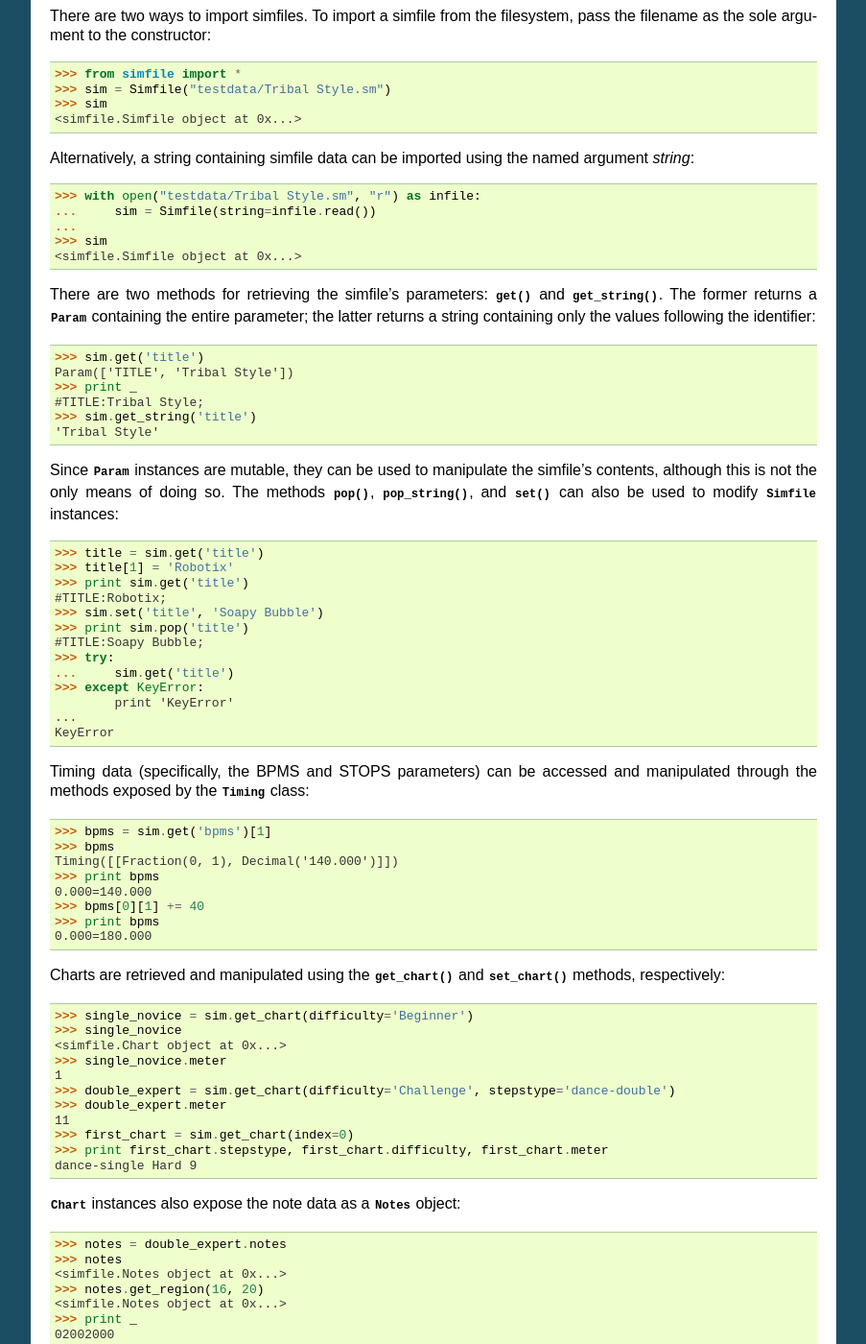
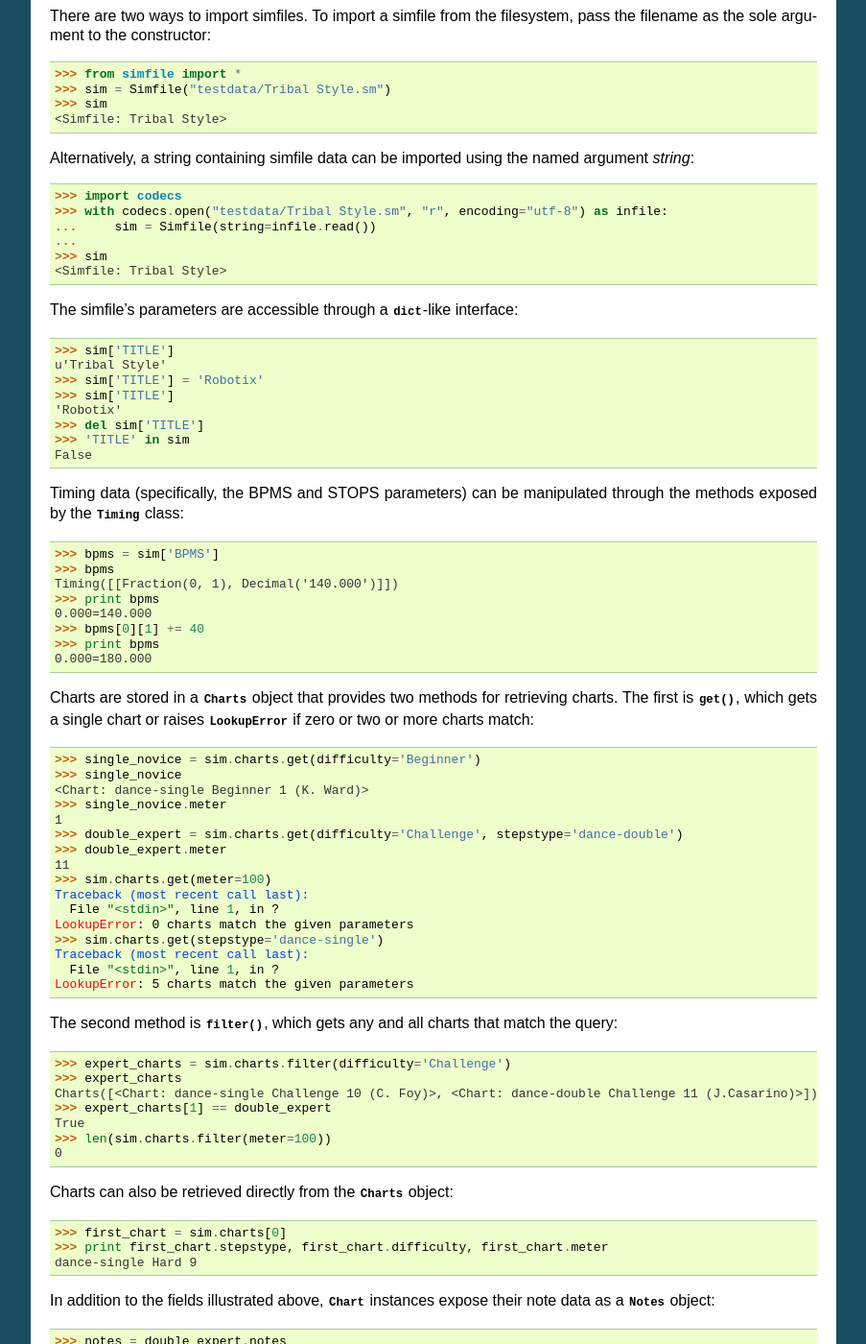
Before and after one commit to garcia/simfile, a Sphinx documentation site: the page built from docs/source/simfile.rst, in a window 1280 px wide and 1400 px high, scrolled down 369 px. Shown: the whole window at 96% size, without its empty margins (198-1101 px from the left). Built offline with Sphinx 7.4.7, drawn with Linux system fonts in a browser that asks for light colours; some of the changed text lies outside the part shown.

Commit message:
Updated docs and added tests for code snippets

```diff
--- a/docs/source/conf.py
+++ b/docs/source/conf.py
@@ -29,7 +29,7 @@ import simfile
 
 # Add any Sphinx extension module names here, as strings. They can be extensions
 # coming with Sphinx (named 'sphinx.ext.*') or your custom ones.
-extensions = ['sphinx.ext.autodoc']
+extensions = ['sphinx.ext.autodoc', 'sphinx.ext.doctest']
 
 # Add any paths that contain templates here, relative to this directory.
 templates_path = ['_templates']
--- a/docs/source/simfile.rst
+++ b/docs/source/simfile.rst
@@ -7,54 +7,54 @@ Members
 -------
 
 .. automodule:: simfile
-   :members:
+   :members: decimal_to_192nd, decimal_from_192nd, Notes, Chart, Charts, Timing, Simfile
 
 Basic usage
 -----------
+
+.. testsetup:: *
+
+    from os import chdir
+    from simfile import *
+    chdir("..")
+    sim = Simfile("testdata/Tribal Style.sm")
 
 There are two ways to import simfiles. To import a simfile from the filesystem, pass the filename as the sole argument to the constructor::
 
     >>> from simfile import *
     >>> sim = Simfile("testdata/Tribal Style.sm")
     >>> sim
-    <simfile.Simfile object at 0x...>
+    <Simfile: Tribal Style>
 
-Alternatively, a string containing simfile data can be imported using the named argument `string`::
+Alternatively, a string containing simfile data can be imported using the named argument `string`:
 
-    >>> with open("testdata/Tribal Style.sm", "r") as infile:
+.. doctest::
+
+    >>> import codecs
+    >>> with codecs.open("testdata/Tribal Style.sm", "r", encoding="utf-8") as infile:
     ...     sim = Simfile(string=infile.read())
     ...
     >>> sim
-    <simfile.Simfile object at 0x...>
+    <Simfile: Tribal Style>
 
-There are two methods for retrieving the simfile's parameters: :meth:`~Simfile.get` and :meth:`~Simfile.get_string`. The former returns a :class:`Param` containing the entire parameter; the latter returns a string containing only the values following the identifier::
+The simfile's parameters are accessible through a :py:class:`dict`-like interface:
 
-    >>> sim.get('title')
-    Param(['TITLE', 'Tribal Style'])
-    >>> print _
-    #TITLE:Tribal Style;
-    >>> sim.get_string('title')
-    'Tribal Style'
+.. doctest::
 
-Since :class:`Param` instances are mutable, they can be used to manipulate the simfile's contents, although this is not the only means of doing so. The methods :meth:`~Simfile.pop`, :meth:`~Simfile.pop_string`, and :meth:`~Simfile.set` can also be used to modify :class:`Simfile` instances::
+    >>> sim['TITLE']
+    u'Tribal Style'
+    >>> sim['TITLE'] = 'Robotix'
+    >>> sim['TITLE']
+    'Robotix'
+    >>> del sim['TITLE']
+    >>> 'TITLE' in sim
+    False
 
-    >>> title = sim.get('title')
-    >>> title[1] = 'Robotix'
-    >>> print sim.get('title')
-    #TITLE:Robotix;
-    >>> sim.set('title', 'Soapy Bubble')
-    >>> print sim.pop('title')
-    #TITLE:Soapy Bubble;
-    >>> try:
-    ...     sim.get('title')
-    >>> except KeyError:
-            print 'KeyError'
-    ...
-    KeyError
+Timing data (specifically, the BPMS and STOPS parameters) can be manipulated through the methods exposed by the :class:`Timing` class:
 
-Timing data (specifically, the BPMS and STOPS parameters) can be accessed and manipulated through the methods exposed by the :class:`Timing` class::
+.. doctest::
 
-    >>> bpms = sim.get('bpms')[1]
+    >>> bpms = sim['BPMS']
     >>> bpms
     Timing([[Fraction(0, 1), Decimal('140.000')]])
     >>> print bpms
@@ -63,27 +63,56 @@ Timing data (specifically, the BPMS and STOPS parameters) can be accessed and ma
     >>> print bpms
     0.000=180.000
 
-Charts are retrieved and manipulated using the :meth:`~Simfile.get_chart` and :meth:`~Simfile.set_chart` methods, respectively::
+Charts are stored in a :class:`Charts` object that provides two methods for retrieving charts. The first is :meth:`get`, which gets a single chart or raises :py:exc:`LookupError` if zero or two or more charts match:
 
-    >>> single_novice = sim.get_chart(difficulty='Beginner')
+.. doctest::
+
+    >>> single_novice = sim.charts.get(difficulty='Beginner')
     >>> single_novice
-    <simfile.Chart object at 0x...>
+    <Chart: dance-single Beginner 1 (K. Ward)>
     >>> single_novice.meter
     1
-    >>> double_expert = sim.get_chart(difficulty='Challenge', stepstype='dance-double')
+    >>> double_expert = sim.charts.get(difficulty='Challenge', stepstype='dance-double')
     >>> double_expert.meter
     11
-    >>> first_chart = sim.get_chart(index=0)
+    >>> sim.charts.get(meter=100)
+    Traceback (most recent call last):
+      File "<stdin>", line 1, in ?
+    LookupError: 0 charts match the given parameters
+    >>> sim.charts.get(stepstype='dance-single')
+    Traceback (most recent call last):
+      File "<stdin>", line 1, in ?
+    LookupError: 5 charts match the given parameters
+
+The second method is :meth:`filter`, which gets any and all charts that match the query:
+
+.. doctest::
+
+    >>> expert_charts = sim.charts.filter(difficulty='Challenge')
+    >>> expert_charts
+    Charts([<Chart: dance-single Challenge 10 (C. Foy)>, <Chart: dance-double Challenge 11 (J.Casarino)>])
+    >>> expert_charts[1] == double_expert
+    True
+    >>> len(sim.charts.filter(meter=100))
+    0
+
+Charts can also be retrieved directly from the :class:`Charts` object:
+
+.. doctest::
+
+    >>> first_chart = sim.charts[0]
     >>> print first_chart.stepstype, first_chart.difficulty, first_chart.meter
     dance-single Hard 9
 
-:class:`Chart` instances also expose the note data as a :class:`Notes` object::
+In addition to the fields illustrated above, :class:`Chart` instances expose their note data as a :class:`Notes` object:
+
+.. doctest::
 
     >>> notes = double_expert.notes
     >>> notes
-    <simfile.Notes object at 0x...>
+    <simfile.simfile.Notes object at 0x...>
     >>> notes.get_region(16, 20)
-    <simfile.Notes object at 0x...>
+    <simfile.simfile.Notes object at 0x...>
     >>> print _
     02002000
     00000000
@@ -94,7 +123,7 @@ Charts are retrieved and manipulated using the :meth:`~Simfile.get_chart` and :m
     10000000
     00100000
     >>> notes.get_row_string(16)
-    '02002000'
+    u'02002000'
 
 Examples
 --------
@@ -103,7 +132,7 @@ Set the description of every chart::
 
     from simfile import *
     sim = Simfile("testdata/Tribal Style.sm")
-    for chart in filter(lambda p: type(p) is Chart, sim):
+    for chart in sim.charts:
         chart.description = 'Edited'
     sim.save()
 
@@ -111,9 +140,8 @@ If there is a transliterated title available, set it as the primary title::
 
     from simfile import *
     sim = Simfile("testdata/Tribal Style.sm")
-    try:
-        translit = sim.get_string('TITLETRANSLIT')
-        sim.set('TITLE', translit)
+    if 'TITLETRANSLIT' in sim:
+        sim['TITLE'] = sim['TITLETRANSLIT']
     except KeyError:
         pass
     sim.save()
```
